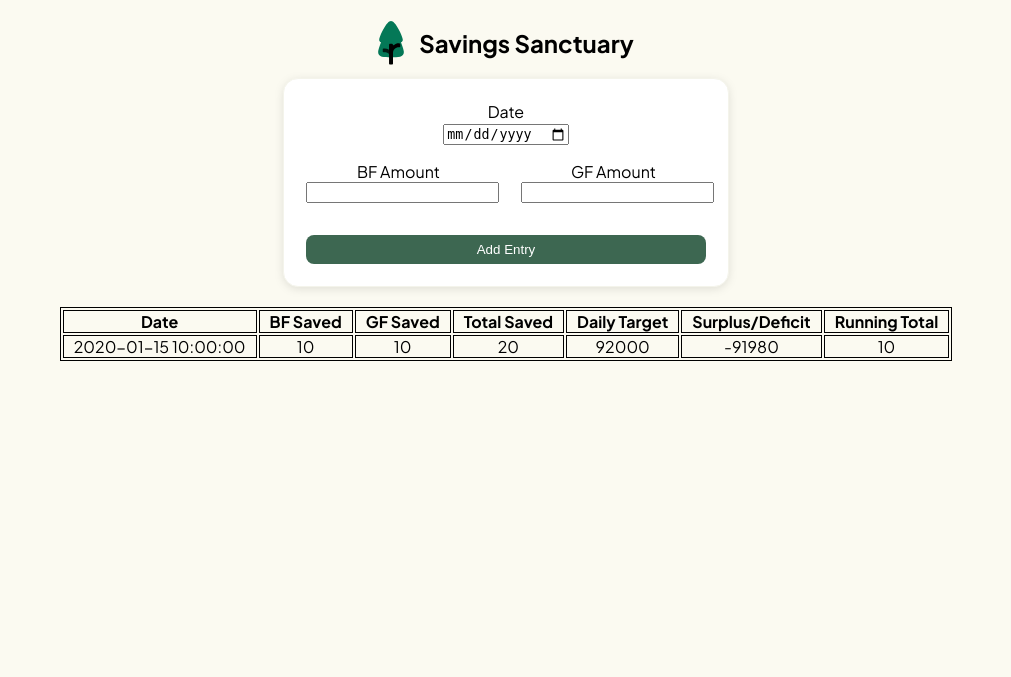
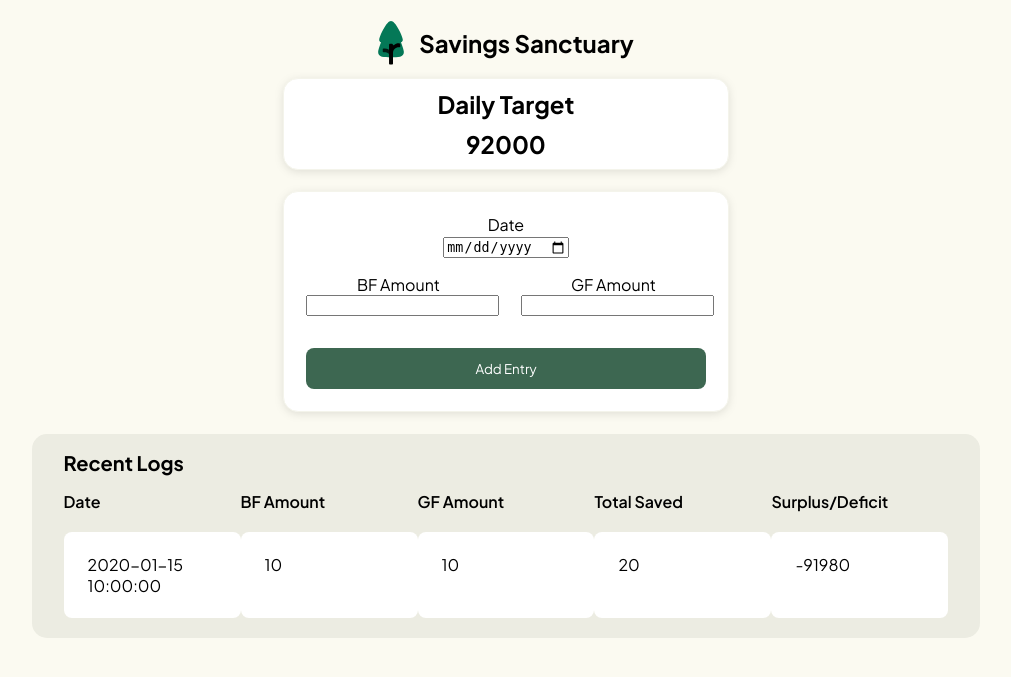
Before and after one commit to rwih21/savings-sanctuary, a Flask app: page / in a window 1280 px wide. Shown: the top 677 px of the page, without its empty margins (134-1145 px from the left). Run offline with Flask 3, Linux system fonts and the light colour scheme; tables that the repository leaves empty hold one stand-in row (values such as "Sample post").

Commit message:
styling update

```diff
--- a/templates/index.html
+++ b/templates/index.html
@@ -5,6 +5,10 @@
 {% endblock %}
 
 {% block body %}
+<div class="daily-target">
+    <h2>Daily Target</h2>
+    <h2>92000</h2>
+</div>
 <div class="saving-form">
     <form action="/" method="POST">
         <label for="dateSaved">Date</label> <br>
@@ -27,7 +31,7 @@
 </div>
 
 
-<div class="savings-table">
+<!-- <div class="savings-table">
     <table>
         <tr>
             <th>Date</th>
@@ -50,11 +54,31 @@
         </tr>
         {% endfor %}
     </table>
+</div> -->
+
+<div class="logs-container">
+    <h2>
+        Recent Logs
+    </h2>
+    <div class="log-row">
+        <div class="log-header-column">Date</div>
+        <div class="log-header-column">BF Amount</div>
+        <div class="log-header-column">GF Amount</div>
+        <div class="log-header-column">Total Saved</div>
+        <div class="log-header-column">Surplus/Deficit</div>
+    </div>
+    {% for item in savings %}
+    <div class="log-row">
+        <div class="log-column">{{ item.date_saved }}</div>
+        <div class="log-column">{{ item.amount_bf_saved }}</div>
+        <div class="log-column">{{ item.amount_gf_saved }}</div>
+        <div class="log-column">{{ item.amount_bf_saved + item.amount_gf_saved }}</div>
+        <div class="log-column">{{ (item.amount_bf_saved + item.amount_gf_saved) - 92000 }}</div>
+    </div>
+    {% endfor %}
 </div>
 
 <style>
-
-
     body {
         font-family: "Plus Jakarta Sans", sans-serif;
         display: flex;
@@ -65,14 +89,34 @@
 
     }
 
+    .daily-target {
+        display: flex;
+        flex-direction: column;
+        background-color: white;
+        text-align: center;
+        width: 90%;
+        gap: 10px;
+        max-width: 400px;
+        border: 1px solid #F4F4EB;
+        padding: 10px 22px;
+        border-radius: 15px;
+        margin-bottom: 21.44px;
+        filter: drop-shadow(0px 2px 4px #0000001b);
+    }
+
+    .daily-target h2 {
+        margin: 0;
+    }
+
     .saving-form {
+        width: 90%;
         text-align: center;
         background-color: #FFFFFF;
         border: 1px solid #F4F4EB;
         padding: 22px;
         border-radius: 15px;
-        margin-bottom: 10px;
-        min-width: 400px;
+        margin-bottom: 21.44px;
+        max-width: 400px;
         filter: drop-shadow(0px 2px 4px #0000001b);
     }
 
@@ -85,6 +129,7 @@
         display: flex;
         justify-content: space-between;
         margin: 16px 0 32px 0;
+        gap: 20px;
     }
 
     .amount-field input {
@@ -94,13 +139,14 @@
     .amount-field {
         display: flex;
         flex-direction: column;
-        gap: 0;
     }
 
 
     table {
         border: 1px solid black;
-        margin: 10px 0;
+        /* margin: 10px 0; */
+        width: 100%;
+        table-layout: auto;
     }
 
     th,
@@ -115,10 +161,43 @@
     .submitBtn {
         width: 100%;
         background-color: #3D6751;
-        padding: 7px 0;
+        padding: 12px 0;
         border: none;
         border-radius: 8px;
         color: #FFFFFF;
+        font-family: "Plus Jakarta Sans", sans-serif;
+    }
+
+    /* Log Table */
+    .logs-container {
+        display: flex;
+        flex-direction: column;
+        width: 70%;
+        background-color: #ECECE2;
+        padding: 0 32px;
+        border-radius: 15px;
+    }
+
+    .logs-container h2 {
+        font-size: 20px;
+        margin-bottom: 1rem;
+    }
+
+    .log-row {
+        display: flex;
+        /* gap: 7rem; */
+    }
+    .log-header-column {
+        width: 20%;
+        margin-bottom: 20px;
+        font-weight: 600;
+    }
+    .log-column {
+        width: 20%;
+        margin-bottom: 20px;
+        padding: 22px 24px;
+        background-color: #FFFFFF;
+        border-radius: 8px;
     }
 </style>
 {% endblock %}
```
